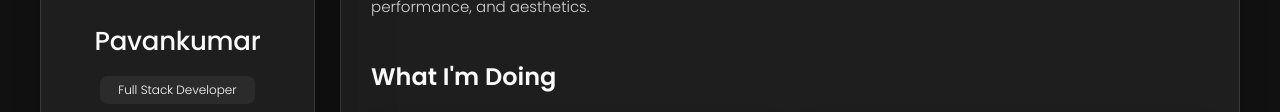
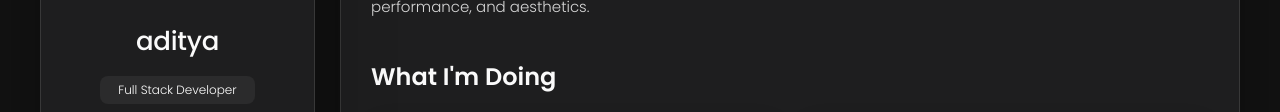
Before and after one commit to pavankumar16142-dev/pavankumar16142-dev.github.io, a plain HTML site: page index.html in a window 1280 px wide. Shown: the part 271-383 px from the top of the page. Drawn offline with nearby package versions, Linux system fonts and the light colour scheme.

Commit message:
new update

```diff
--- a/index.html
+++ b/index.html
@@ -46,7 +46,7 @@
         </figure>
 
         <div class="info-content">
-          <h1 class="name" title="Om Kharche">Pavankumar</h1>
+          <h1 class="name" title="Om Kharche">aditya</h1>
 
           <p class="title">Full Stack Developer</p>
         </div>
```
